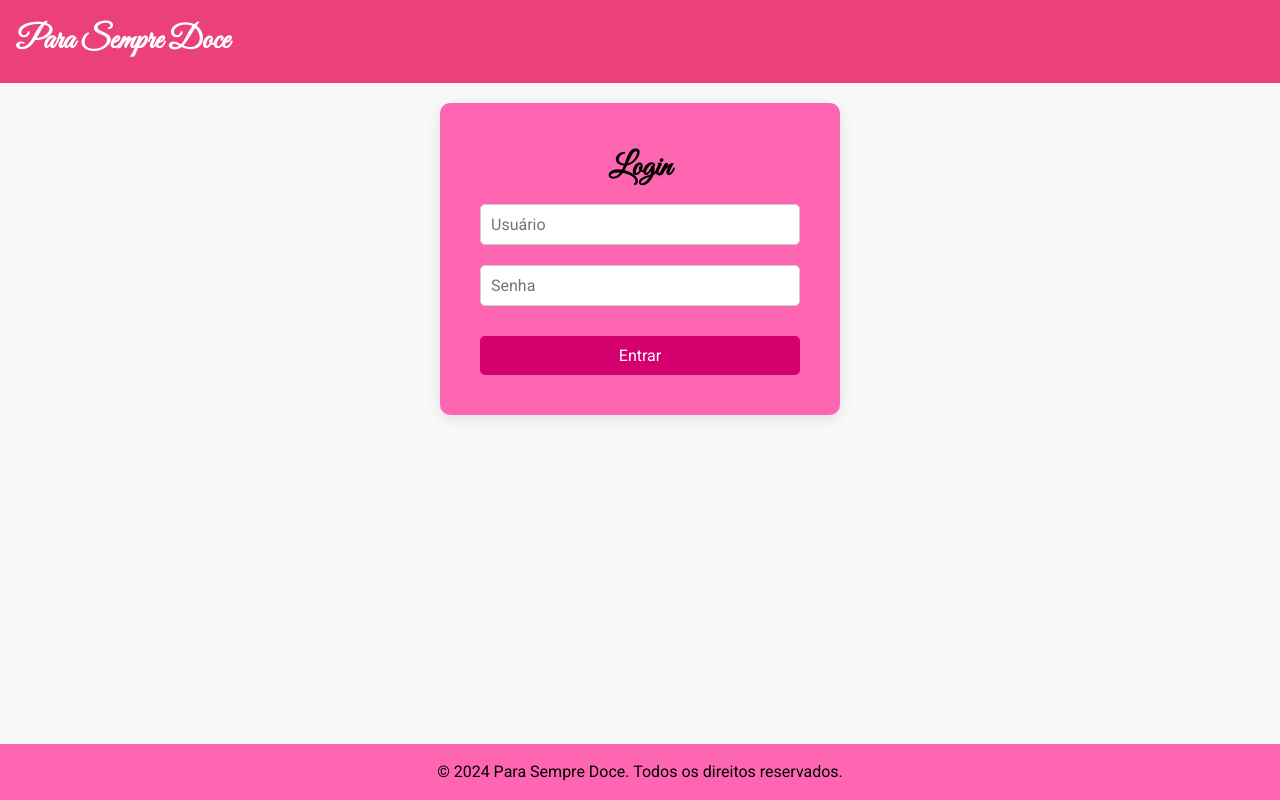
After one commit to eloalav/Confeitaria-Sempre-Doce-, a Flask app: page /login in a window 1280 px wide. The commit adds this page. Run offline with Flask 3, Linux system fonts and the light colour scheme.

Commit message:
Site_confeitaria

```diff
--- a/main.py
+++ b/main.py
@@ -1,6 +1,8 @@
-from flask import Flask, render_template
+from flask import Flask, render_template, request, redirect, url_for
+import os
 
 app = Flask(__name__)
+app.config['UPLOAD_FOLDER'] = '/uploads'
 
 @app.route("/")
 def inicial():
@@ -22,7 +24,28 @@ def home():
 def contato():
     return render_template("contato.html")
 
+@app.route("/login", methods=["GET", "POST"])
+def login():
+    if request.method == "GET":
+        return render_template("login.html")
+    elif request.method == "POST":
+        username = request.form.get("username")
+        password = request.form.get("password")
 
+    if username == "eloalav":
+        if password == "eloa123":
+            return redirect(url_for('upload'))
+
+@app.route("/upload")
+def upload():
+    if request.method == "GET":
+     return render_template("upload.html")
+    elif request.method == "POST":
+        file = request.files["file"]
+        caminho = app.config["UPLOAD_FOLDER"] + "/" + file.filename
+        file.save(caminho)
+
+        return render_template("cardapio.html")
 
 
 if __name__ == '__main__':
--- a/templates/home.html
+++ b/templates/home.html
@@ -19,6 +19,7 @@
                 <li><a href="/cardapio">Cardápio</a></li>
                 <li><a href="/sobre">Sobre</a></li>
                 <li><a href="/contato">Contato</a></li>
+                <li><a href="/login">Login</a></li>
             </ul>
             <div class="menu-toggle">
                 <span class="bar"></span>
--- a/templates/index.html
+++ b/templates/index.html
@@ -19,6 +19,8 @@
                 <li><a href="/cardapio">Cardápio</a></li>
                 <li><a href="/sobre">Sobre</a></li>
                 <li><a href="/contato">Contato</a></li>
+                <li><a href="/login">Login</a></li>
+
 
             </ul>
             <div class="menu-toggle">
--- /dev/null
+++ b/templates/login.html
@@ -0,0 +1,122 @@
+<!DOCTYPE html>
+<html lang="pt-BR">
+<head>
+    <meta charset="UTF-8">
+    <meta name="viewport" content="width=device-width, initial-scale=1.0">
+    <title>Login - Para Sempre Doce</title>
+    <link rel="stylesheet" href="{{ url_for('static', filename='css/index.css') }}">
+    <link rel="preconnect" href="https://fonts.googleapis.com">
+    <link rel="preconnect" href="https://fonts.gstatic.com" crossorigin>
+    <link href="https://fonts.googleapis.com/css2?family=Roboto:wght@400;700&family=Great+Vibes&display=swap" rel="stylesheet">
+    <style>
+        body {
+            background-color: #f9f9f9; /* Fundo cinza claro */
+            color: #444; /* Cor do texto padrão */
+            font-family: 'Roboto', sans-serif; /* Fonte padrão */
+        }
+
+        .login {
+            padding: 40px;
+            margin: 20px auto;
+            max-width: 400px; /* Largura máxima do formulário de login */
+            background-color: #ff66b2; /* Fundo rosa */
+            border-radius: 10px; /* Cantos arredondados */
+            box-shadow: 0 4px 15px rgba(0, 0, 0, 0.1); /* Sombra mais forte */
+            color: #000; /* Texto preto */
+        }
+
+        .login h2 {
+            font-family: 'Great Vibes', cursive; /* Fonte decorativa para o título */
+            font-size: 2em; /* Tamanho do título */
+            text-align: center; /* Centraliza o título */
+        }
+
+        .login input[type="text"],
+        .login input[type="password"] {
+            width: 100%; /* Largura total */
+            padding: 10px; /* Espaçamento interno */
+            margin: 10px 0; /* Margem para espaçamento */
+            border: 1px solid #ccc; /* Borda padrão */
+            border-radius: 5px; /* Cantos arredondados */
+            font-family: 'Roboto', sans-serif; /* Fonte do input */
+            font-size: 1em; /* Tamanho da fonte */
+        }
+
+        .btn-login {
+            display: block;
+            width: 100%; /* Largura total */
+            margin-top: 20px; /* Espaço acima do botão */
+            padding: 10px;
+            text-align: center;
+            background-color: #d5006d; /* Cor do botão */
+            color: #fff; /* Texto branco */
+            border: none;
+            border-radius: 5px; /* Cantos arredondados */
+            text-decoration: none; /* Remove sublinhado */
+            font-family: 'Roboto', sans-serif; /* Fonte do botão */
+            font-size: 16px; /* Tamanho da fonte */
+        }
+
+        .btn-login:hover {
+            background-color: #b0004d; /* Tom mais escuro ao passar o mouse */
+        }
+
+        footer {
+            text-align: center;
+            padding: 15px;
+            background-color: #ff66b2; /* Fundo rosa */
+            color: #000; /* Texto preto */
+            margin-top: 20px;
+        }
+    </style>
+    <script>
+        // Função para preencher os campos com os dados armazenados
+        window.onload = function() {
+            const usernameInput = document.getElementById('username');
+            const passwordInput = document.getElementById('password');
+
+            // Preenche o campo de usuário se houver um valor salvo
+            if (localStorage.getItem('username')) {
+                usernameInput.value = localStorage.getItem('username');
+            }
+
+            // Preenche o campo de senha se houver um valor salvo
+            if (localStorage.getItem('password')) {
+                passwordInput.value = localStorage.getItem('password');
+            }
+        }
+
+        // Função para salvar os dados ao enviar o formulário
+        function saveCredentials() {
+            const usernameInput = document.getElementById('username');
+            const passwordInput = document.getElementById('password');
+
+            // Salva os valores no localStorage
+            localStorage.setItem('username', usernameInput.value);
+            localStorage.setItem('password', passwordInput.value);
+        }
+    </script>
+</head>
+<body>
+    <header>
+        <nav>
+            <div class="logo">
+                <h1>Para Sempre Doce</h1>
+            </div>
+        </nav>
+    </header>
+
+    <section id="login" class="login">
+        <h2>Login</h2>
+        <form action="/login" method="POST" onsubmit="saveCredentials()">
+            <input type="text" id="username" name="username" placeholder="Usuário" required autocomplete="username">
+            <input type="password" id="password" name="password" placeholder="Senha" required autocomplete="current-password">
+            <button type="submit" class="btn-login">Entrar</button>
+        </form>
+    </section>
+
+    <footer>
+        <p>&copy; 2024 Para Sempre Doce. Todos os direitos reservados.</p>
+    </footer>
+</body>
+</html>
```
Also changed, not shown: Uploads/upload.html (added, +88 -0 lines), templates/upload.html (added, +88 -0 lines).
